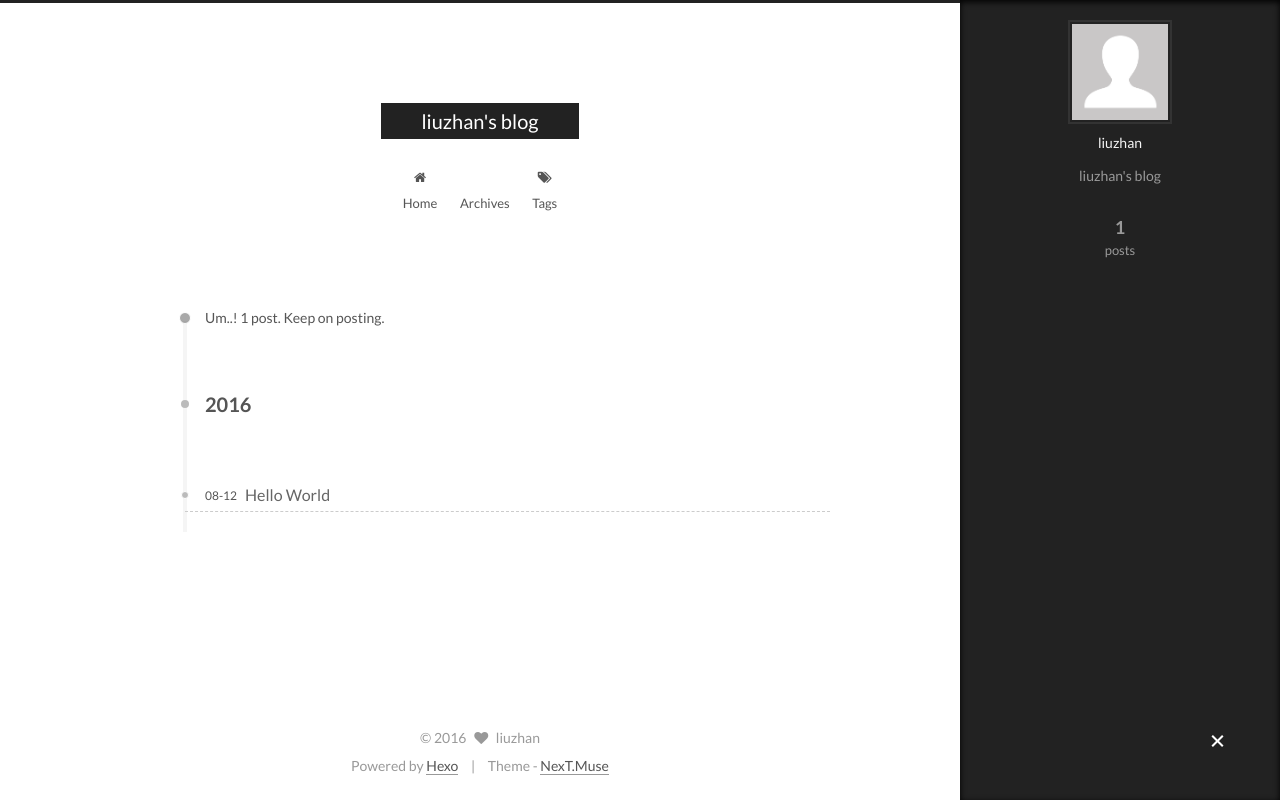
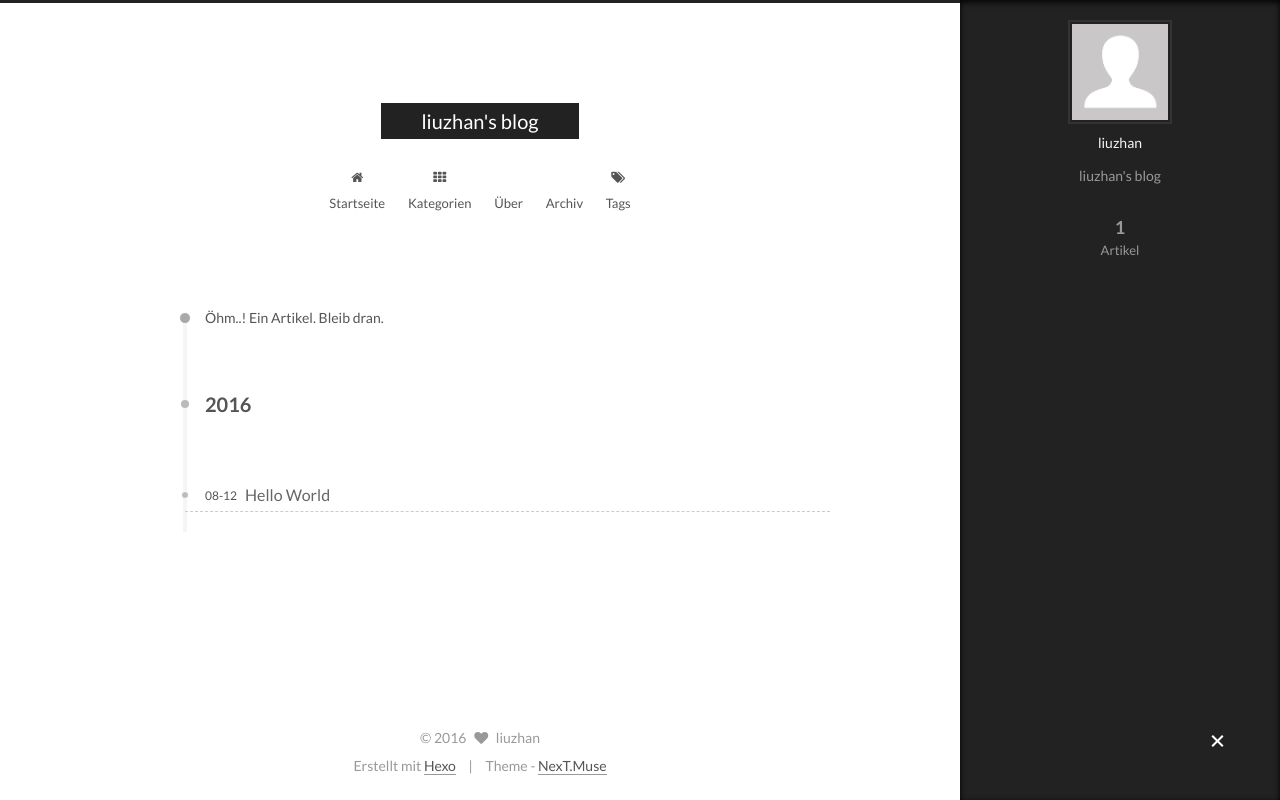
Before and after one commit to liuxiaowan/liuxiaowan.github.io, a plain HTML site: page archives/index.html in a window 1280 px wide. Both pictures are taken after a click on the element 1217 px from the left and 742 px from the top of the page. Drawn offline with Linux system fonts and the light colour scheme.

Commit message:
Site updated: 2016-08-12 18:19:52

```diff
--- a/archives/index.html
+++ b/archives/index.html
@@ -115,7 +115,7 @@
 
   <link rel="canonical" href="http://yoursite.com/archives/"/>
 
-  <title> Archive | liuzhan's blog </title>
+  <title> Archiv | liuzhan's blog </title>
 </head>
 
 <body itemscope itemtype="http://schema.org/WebPage" lang="zh_Hans">
@@ -169,27 +169,47 @@
 
 
         <li class="menu-item menu-item-home">
-          <a href="/" rel="section">
+          <a href="/ ��ҳ" rel="section">
 
               <i class="menu-item-icon fa fa-fw fa-home"></i> <br />
 
-            Home
+            Startseite
+          </a>
+        </li>
+
+
+        <li class="menu-item menu-item-categories">
+          <a href="/categories Ŀ¼" rel="section">
+
+              <i class="menu-item-icon fa fa-fw fa-th"></i> <br />
+
+            Kategorien
+          </a>
+        </li>
+
+
+        <li class="menu-item menu-item-about">
+          <a href="/about ����" rel="section">
+
+              <i class="menu-item-icon fa fa-fw fa-about"></i> <br />
+
+            Über
           </a>
         </li>
 
 
         <li class="menu-item menu-item-archives">
-          <a href="/archives" rel="section">
+          <a href="/archives �浵" rel="section">
 
               <i class="menu-item-icon fa fa-fw fa-archives"></i> <br />
 
-            Archives
+            Archiv
           </a>
         </li>
 
 
         <li class="menu-item menu-item-tags">
-          <a href="/tags" rel="section">
+          <a href="/tags ��ǩ" rel="section">
 
               <i class="menu-item-icon fa fa-fw fa-tags"></i> <br />
 
@@ -223,7 +243,7 @@
 
 
 
-      Um..! 1 post. Keep on posting.
+      Öhm..! Ein Artikel. Bleib dran.
     </span>
 
 
@@ -311,9 +331,9 @@
         </div>
         <nav class="site-state motion-element">
           <div class="site-state-item site-state-posts">
-            <a href="/archives">
+            <a href="/archives �浵">
               <span class="site-state-item-count">1</span>
-              <span class="site-state-item-name">posts</span>
+              <span class="site-state-item-name">Artikel</span>
             </a>
           </div>
 
@@ -360,7 +380,7 @@
 </div>
 
 <div class="powered-by">
-  Powered by <a class="theme-link" href="https://hexo.io">Hexo</a>
+  Erstellt mit  <a class="theme-link" href="https://hexo.io">Hexo</a>
 </div>
 
 <div class="theme-info">
--- a/css/main.css
+++ b/css/main.css
@@ -1548,7 +1548,7 @@ pre .javascript .function {
   width: 4px;
   height: 4px;
   border-radius: 50%;
-  background: #37afb3;
+  background: #24ff70;
 }
 .links-of-blogroll {
   font-size: 13px;
```
Also changed, not shown: 2016/08/12/hello-world/index.html (+31 -11 lines), archives/2016/08/index.html (+30 -10 lines), archives/2016/index.html (+30 -10 lines), index.html (+29 -9 lines).
